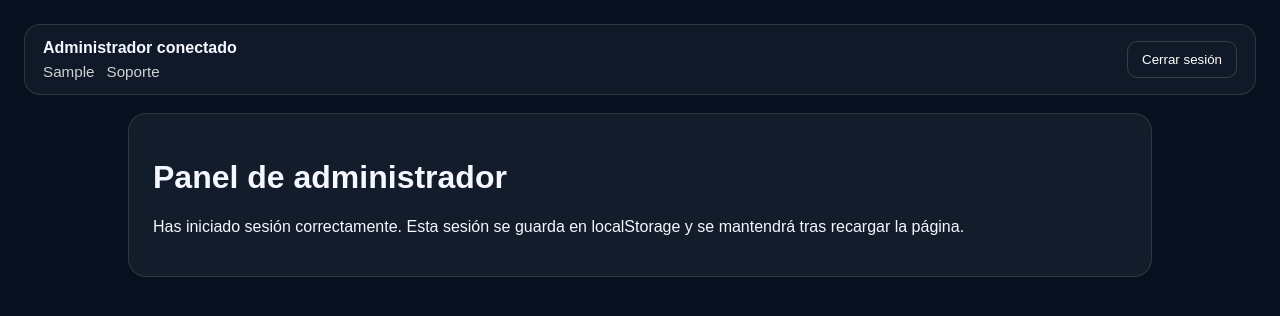
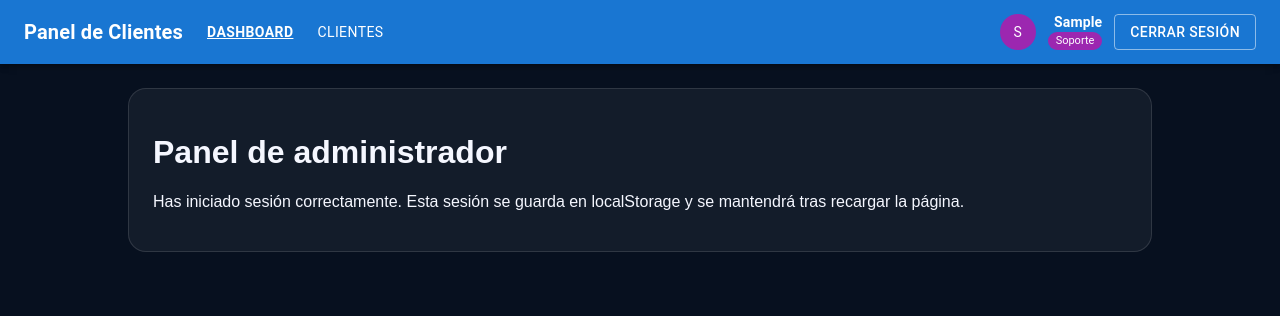
Before and after one commit to AlanOrtega75/PV_TP_Integrador_Grupo17, a React (Vite) app: page /dashboard in a window 1280 px wide. Both pictures are taken after typing "Sample" into the empty fields and a click on the button "Ingresar". Shown: the top 316 px of the page. Built offline with nearby package versions, Linux system fonts and the light colour scheme.

Commit message:
feat: Header con AppBar de MUI, layout con navegacion e info de sesion

```diff
--- a/src/App.jsx
+++ b/src/App.jsx
@@ -1,6 +1,7 @@
 import React, { useContext } from 'react';
 import { Routes, Route, Navigate } from 'react-router-dom';
 import { AdminContext } from './context/AdminContext';
+import Layout from './components/layout/Layout';
 import Login from './views/Login';
 import Dashboard from './views/Dashboard';
 import ListaClientes from './views/ListaClientes';
@@ -19,22 +20,20 @@ function App() {
         path="/login"
         element={admin ? <Navigate to="/dashboard" replace /> : <Login />}
       />
+
+      {/* Rutas protegidas: comparten el Layout (header + navegacion) y solo
+          son accesibles con una sesion activa. */}
       <Route
-        path="/dashboard"
         element={
           <RutaProtegida>
-            <Dashboard />
+            <Layout />
           </RutaProtegida>
         }
-      />
-      <Route
-        path="/clientes"
-        element={
-          <RutaProtegida>
-            <ListaClientes />
-          </RutaProtegida>
-        }
-      />
+      >
+        <Route path="/dashboard" element={<Dashboard />} />
+        <Route path="/clientes" element={<ListaClientes />} />
+      </Route>
+
       <Route
         path="*"
         element={<Navigate to={admin ? '/dashboard' : '/login'} replace />}
--- a/src/components/Header.jsx
+++ /dev/null
@@ -1,32 +0,0 @@
-import React, { useContext } from 'react';
-import { useNavigate } from 'react-router-dom';
-import { AdminContext } from '../context/AdminContext';
-
-const Header = () => {
-  const { admin, logout } = useContext(AdminContext);
-  const navigate = useNavigate();
-
-  if (!admin) return null;
-
-  const handleLogout = () => {
-    logout();
-    navigate('/login');
-  };
-
-  return (
-    <header className="page-header">
-      <div>
-        <div className="header-title">Administrador conectado</div>
-        <div className="header-info">
-          <span>{admin.nombre}</span>
-          <span>{admin.sector}</span>
-        </div>
-      </div>
-      <button type="button" className="logout-button" onClick={handleLogout}>
-        Cerrar sesión
-      </button>
-    </header>
-  );
-};
-
-export default Header;
--- /dev/null
+++ b/src/components/layout/Header.jsx
@@ -0,0 +1,71 @@
+import React, { useContext } from 'react';
+import { NavLink, useNavigate } from 'react-router-dom';
+import {
+  AppBar, Toolbar, Typography, Button, Box, Avatar, Chip,
+} from '@mui/material';
+import { AdminContext } from '../../context/AdminContext';
+
+// Estilo aplicado al enlace de navegación activo para que resalte la sección actual.
+const estiloEnlaceActivo = ({ isActive }) => ({
+  fontWeight: isActive ? 700 : 400,
+  textDecoration: isActive ? 'underline' : 'none',
+});
+
+// Barra de encabezado: muestra la navegación, los datos del
+// administrador conectado (nombre + sector) y el botón de cierre de sesión.
+const Header = () => {
+  const { admin, logout } = useContext(AdminContext);
+  const navigate = useNavigate();
+
+  // Sin sesión activa no hay barra que mostrar.
+  if (!admin) return null;
+
+  const handleLogout = () => {
+    logout();
+    navigate('/login');
+  };
+
+  return (
+    <AppBar position="static">
+      <Toolbar sx={{ gap: 2, flexWrap: 'wrap' }}>
+        <Typography variant="h6" component="div" sx={{ fontWeight: 700 }}>
+          Panel de Clientes
+        </Typography>
+
+        <Box sx={{ display: 'flex', gap: 1 }}>
+          <Button color="inherit" component={NavLink} to="/dashboard" style={estiloEnlaceActivo}>
+            Dashboard
+          </Button>
+          <Button color="inherit" component={NavLink} to="/clientes" style={estiloEnlaceActivo}>
+            Clientes
+          </Button>
+        </Box>
+
+        {/* Empuja la info de sesión hacia la derecha. */}
+        <Box sx={{ flexGrow: 1 }} />
+
+        <Box sx={{ display: 'flex', alignItems: 'center', gap: 1.5 }}>
+          <Avatar sx={{ bgcolor: 'secondary.main', width: 36, height: 36, fontSize: 14 }}>
+            {admin.iniciales}
+          </Avatar>
+          <Box sx={{ textAlign: 'right' }}>
+            <Typography variant="body2" sx={{ fontWeight: 600, lineHeight: 1.2 }}>
+              {admin.nombre}
+            </Typography>
+            <Chip label={admin.sector} size="small" color="secondary" sx={{ height: 18, fontSize: 11 }} />
+          </Box>
+          <Button
+            color="inherit"
+            variant="outlined"
+            onClick={handleLogout}
+            sx={{ borderColor: 'rgba(255, 255, 255, 0.5)' }}
+          >
+            Cerrar sesión
+          </Button>
+        </Box>
+      </Toolbar>
+    </AppBar>
+  );
+};
+
+export default Header;
--- /dev/null
+++ b/src/components/layout/Layout.jsx
@@ -0,0 +1,17 @@
+import React from 'react';
+import { Outlet } from 'react-router-dom';
+import { Box } from '@mui/material';
+import Header from './Header';
+
+const Layout = () => {
+  return (
+    <Box sx={{ minHeight: '100vh' }}>
+      <Header />
+      <Box component="main">
+        <Outlet />
+      </Box>
+    </Box>
+  );
+};
+
+export default Layout;
--- a/src/views/Dashboard.jsx
+++ b/src/views/Dashboard.jsx
@@ -1,10 +1,8 @@
 import React from 'react';
-import Header from '../components/Header';
 
 const Dashboard = () => {
   return (
     <div className="page-shell">
-      <Header />
       <div className="card">
         <h1>Panel de administrador</h1>
         <p>Has iniciado sesión correctamente. Esta sesión se guarda en localStorage y se mantendrá tras recargar la página.</p>
```
